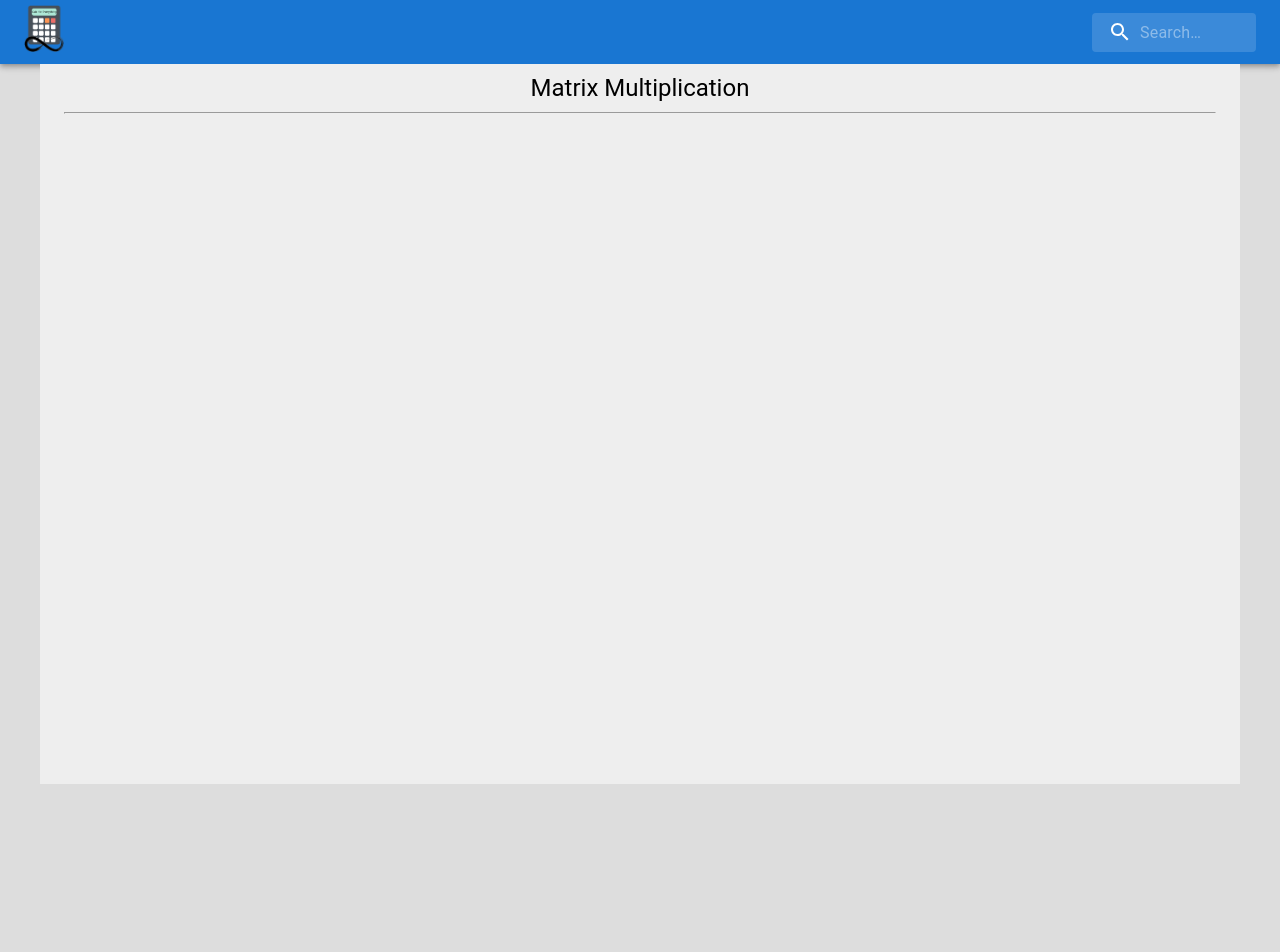
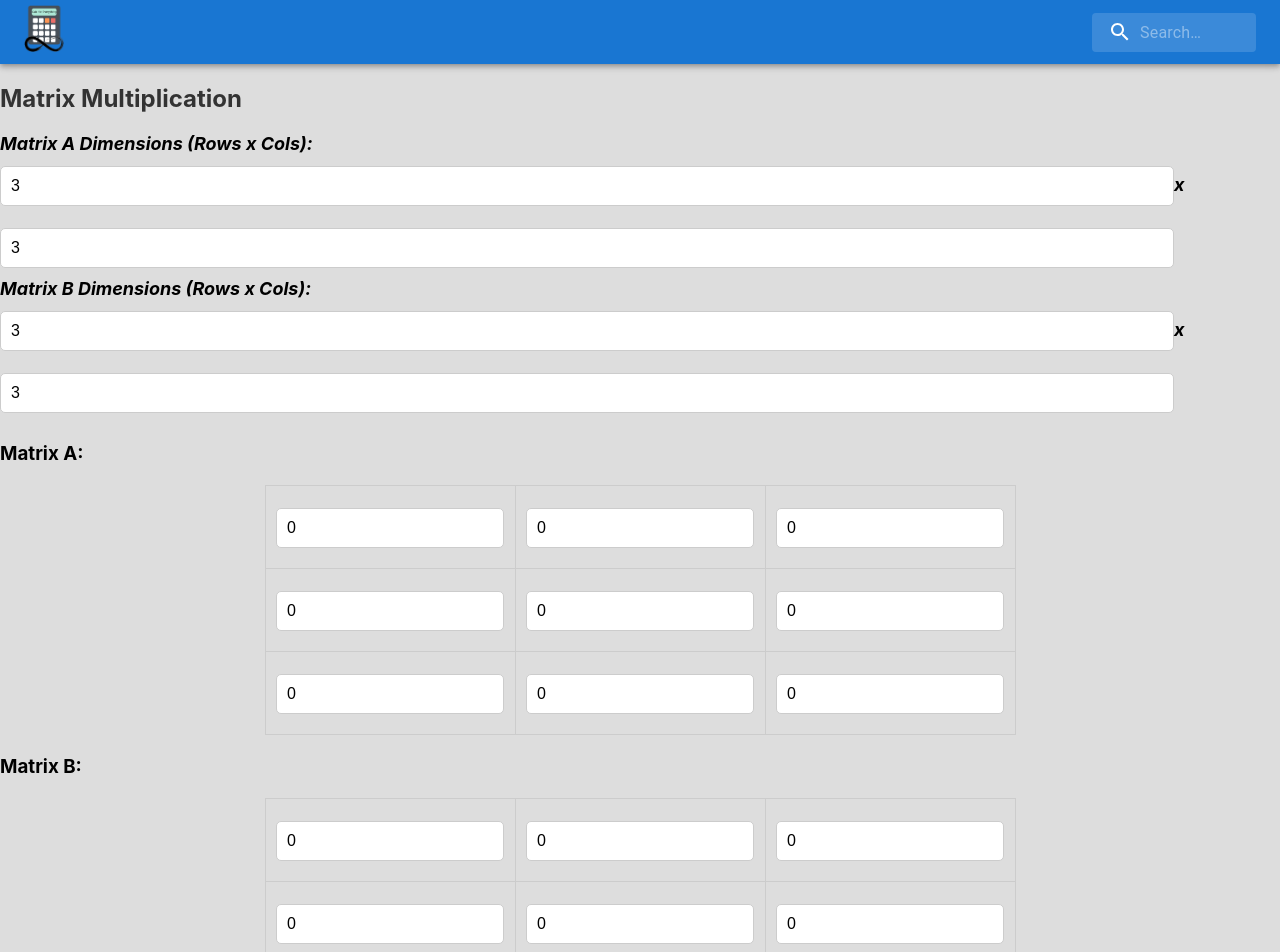
Before and after one commit to SarthakKeshari/calc_for_everything, a React (Create React App) app in the folder calculators/: page /matrixmultiplication in a window 1280 px wide. Shown: the top 952 px of the page. Before the commit the page ends 800 px from the top, so only its background shows below. Built offline with nearby package versions, Linux system fonts and the light colour scheme.

Commit message:
Update MainMatrixMultiplication.js

```diff
--- a/calculators/src/mathematical/matrix_multiplication/MainMatrixMultiplication.js
+++ b/calculators/src/mathematical/matrix_multiplication/MainMatrixMultiplication.js
@@ -1,14 +1,161 @@
-import React from 'react';
-import { Container, Typography } from '@mui/material';
+import React, { useState } from 'react';
 
-function MainMatrixMultiplication(){
-    return(
-        <Container maxWidth="lg" sx={{ bgcolor: '#eeeeee', minHeight: '90vh', paddingY:"10" }}>
-            <Typography pt={1} variant='h5' sx = {{textAlign: "center"}}>Matrix Multiplication</Typography>
-            <hr/>
-            <br/>
-        </Container>
-    )
+function MainMatrixMultiplication() {
+  const [matrixADimensions, setMatrixADimensions] = useState({ rows: 3, cols: 3 });
+  const [matrixBDimensions, setMatrixBDimensions] = useState({ rows: 3, cols: 3 });
+  const createEmptyMatrix = (rows, cols) => {
+    return Array.from({ length: rows }, () => Array.from({ length: cols }, () => 0));
+  };
+  const [matrixA, setMatrixA] = useState(createEmptyMatrix(matrixADimensions.rows, matrixADimensions.cols));
+  const [matrixB, setMatrixB] = useState(createEmptyMatrix(matrixBDimensions.rows, matrixBDimensions.cols));
+  const [result, setResult] = useState(null);
+
+
+
+  const updateMatrixADimensions = (event) => {
+    const value = parseInt(event.target.value);
+    setMatrixADimensions((prev) => ({ ...prev, rows: value }));
+    setMatrixA(createEmptyMatrix(value, matrixADimensions.cols));
+  };
+
+  const updateMatrixBDimensions = (event) => {
+    const value = parseInt(event.target.value);
+    setMatrixBDimensions((prev) => ({ ...prev, cols: value }));
+    setMatrixB(createEmptyMatrix(matrixBDimensions.rows, value));
+  };
+
+  const handleMatrixAChange = (event, row, col) => {
+    const value = parseInt(event.target.value);
+    const updatedMatrixA = [...matrixA];
+    updatedMatrixA[row][col] = value;
+    setMatrixA(updatedMatrixA);
+  };
+
+  const handleMatrixBChange = (event, row, col) => {
+    const value = parseInt(event.target.value);
+    const updatedMatrixB = [...matrixB];
+    updatedMatrixB[row][col] = value;
+    setMatrixB(updatedMatrixB);
+  };
+
+  const multiplyMatrices = () => {
+    const rowsA = matrixADimensions.rows;
+    const colsA = matrixADimensions.cols;
+    const rowsB = matrixBDimensions.rows;
+    const colsB = matrixBDimensions.cols;
+
+    if (colsA !== rowsB) {
+      alert("Matrix A's columns must be equal to Matrix B's rows.");
+      return;
+    }
+
+    const resultMatrix = createEmptyMatrix(rowsA, colsB);
+
+    for (let i = 0; i < rowsA; i++) {
+      for (let j = 0; j < colsB; j++) {
+        for (let k = 0; k < colsA; k++) {
+          resultMatrix[i][j] += matrixA[i][k] * matrixB[k][j];
+        }
+      }
+    }
+
+    setResult(resultMatrix);
+  };
+
+  return (
+    <div>
+      <h2>Matrix Multiplication</h2>
+      <div>
+        <label>
+          Matrix A Dimensions (Rows x Cols):
+          <input
+            type="number"
+            value={matrixADimensions.rows}
+            onChange={updateMatrixADimensions}
+          />
+          x
+          <input
+            type="number"
+            value={matrixADimensions.cols}
+            onChange={updateMatrixADimensions}
+          />
+        </label>
+      </div>
+      <div>
+        <label>
+          Matrix B Dimensions (Rows x Cols):
+          <input
+            type="number"
+            value={matrixBDimensions.rows}
+            onChange={updateMatrixBDimensions}
+          />
+          x
+          <input
+            type="number"
+            value={matrixBDimensions.cols}
+            onChange={updateMatrixBDimensions}
+          />
+        </label>
+      </div>
+      <div>
+        <h3>Matrix A:</h3>
+        <table>
+          <tbody>
+            {matrixA.map((row, rowIndex) => (
+              <tr key={rowIndex}>
+                {row.map((cell, colIndex) => (
+                  <td key={colIndex}>
+                    <input
+                      type="number"
+                      value={cell}
+                      onChange={(event) => handleMatrixAChange(event, rowIndex, colIndex)}
+                    />
+                  </td>
+                ))}
+              </tr>
+            ))}
+          </tbody>
+        </table>
+      </div>
+      <div>
+        <h3>Matrix B:</h3>
+        <table>
+          <tbody>
+            {matrixB.map((row, rowIndex) => (
+              <tr key={rowIndex}>
+                {row.map((cell, colIndex) => (
+                  <td key={colIndex}>
+                    <input
+                      type="number"
+                      value={cell}
+                      onChange={(event) => handleMatrixBChange(event, rowIndex, colIndex)}
+                    />
+                  </td>
+                ))}
+              </tr>
+            ))}
+          </tbody>
+        </table>
+      </div>
+      <button onClick={multiplyMatrices}>Multiply</button>
+      {result && (
+        <div>
+          <h3>Result:</h3>
+          <table>
+            <tbody>
+              {result.map((row, rowIndex) => (
+                <tr key={rowIndex}>
+                  {row.map((cell, colIndex) => (
+                    <td key={colIndex}>{cell}</td>
+                  ))}
+                </tr>
+              ))}
+            </tbody>
+          </table>
+        </div>
+      )}
+    </div>
+  );
 }
 
 export default MainMatrixMultiplication;
```
